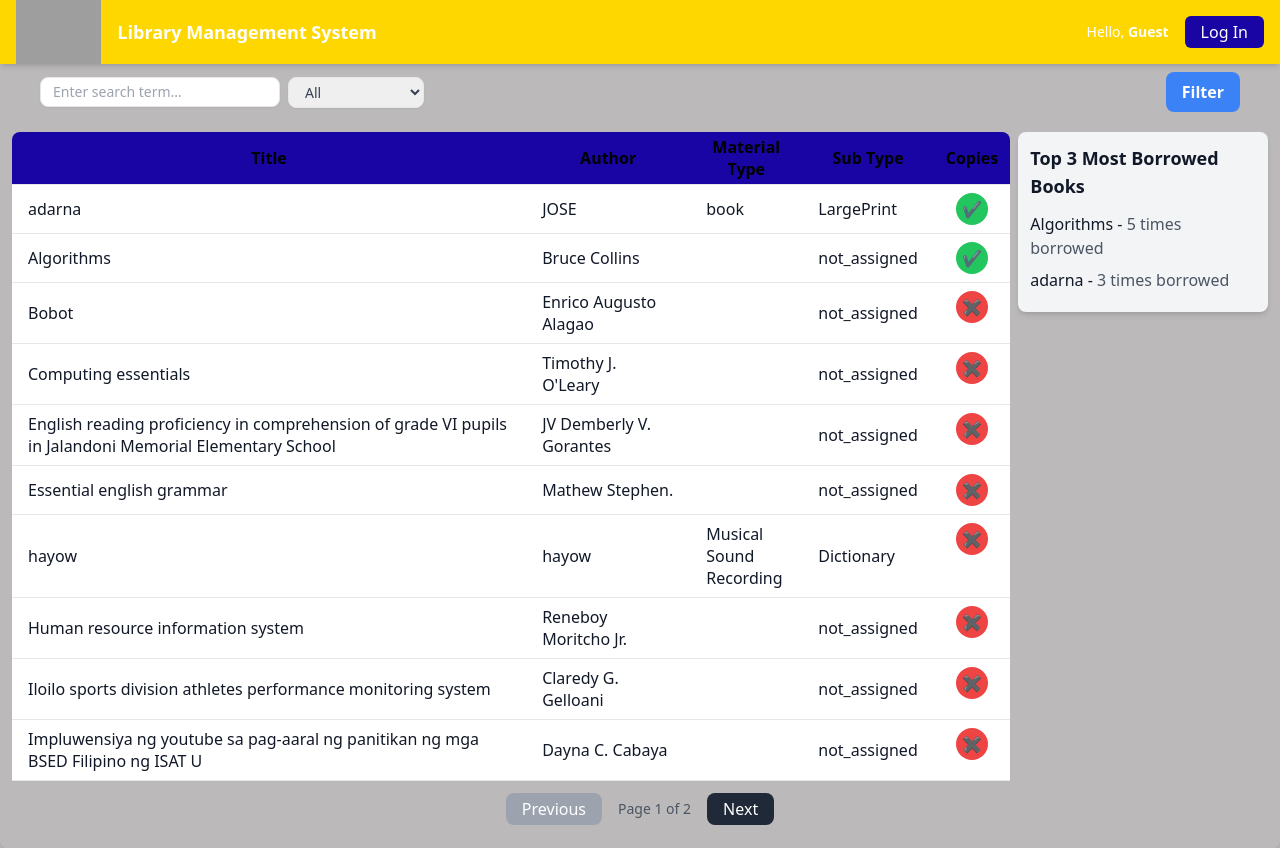
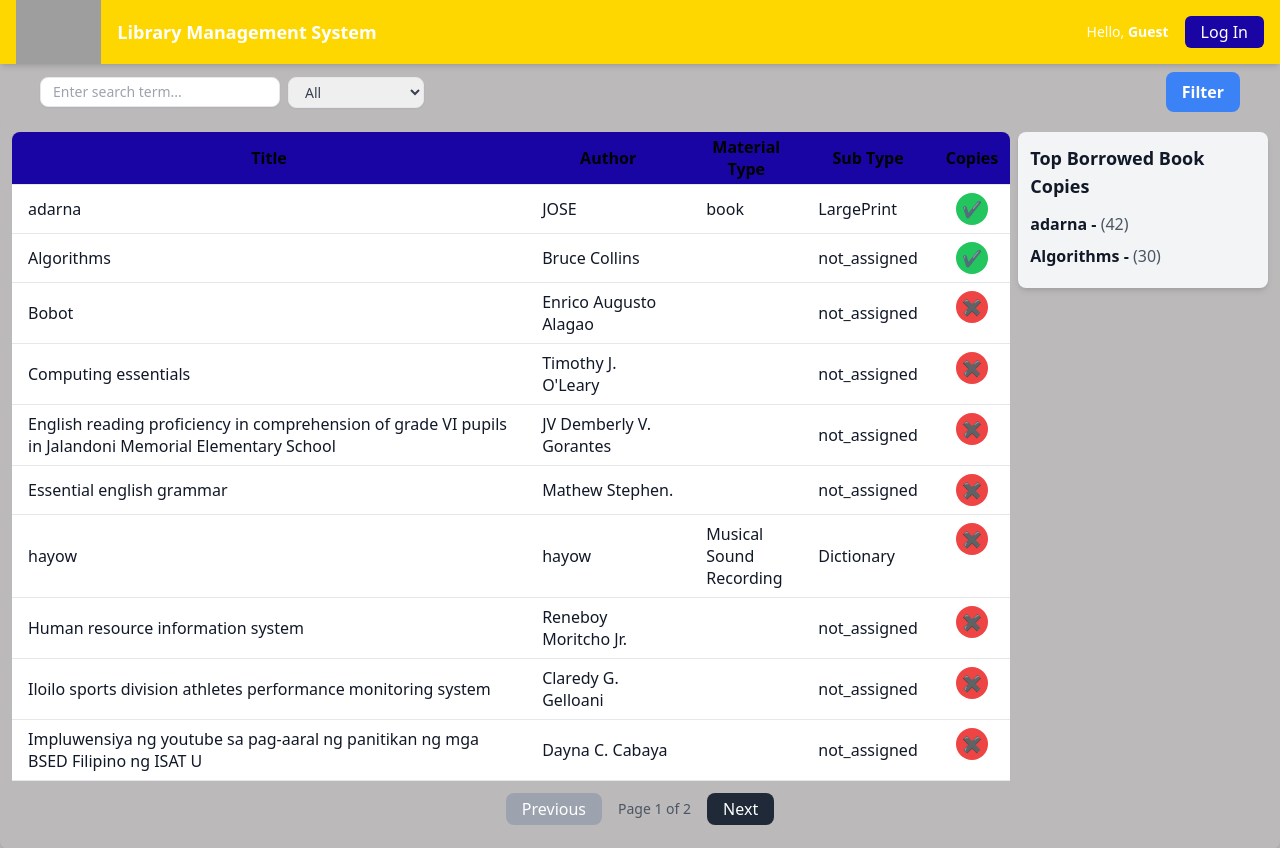
Before and after one commit to SiLVeR-BaLls/Library-Management-System, a PHP site: page / in a window 1280 px wide. Shown: the top 848 px of the page. Run offline with PHP 8.4, Linux system fonts and the light colour scheme; data comes from the database, SQL or seed files in the repository; tables that the repository leaves empty or names only in its code hold one stand-in row (values such as "Sample post"); some libraries are stand-ins or nearby versions; grey boxes are pictures that could not be loaded.

Commit message:
finals hofully

```diff
--- a/dashboard/page/include/AddStaffTable.php
+++ b/dashboard/page/include/AddStaffTable.php
@@ -112,8 +112,8 @@ if ($conn->connect_error) {
             <legend class="text-lg font-semibold">Personal Information</legend>
             <div class="grid grid-cols-1 md:grid-cols-2 gap-6">
                 <div>
-                    <label for="Sex" class="text-sm font-medium">Sex</label>
-                    <select id="Sex" name="Sex" class="w-full mt-1 border-gray-300 rounded-md shadow-sm">
+                    <label for="gender" class="text-sm font-medium">Sex</label>
+                    <select id="gender" name="gender" class="w-full mt-1 border-gray-300 rounded-md shadow-sm">
                         <option value="" disabled selected>Select Sex</option>
                         <option value="m">Male</option>
                         <option value="f">Female</option>
--- a/dashboard/page/include/AddUserTable.php
+++ b/dashboard/page/include/AddUserTable.php
@@ -39,8 +39,8 @@
       <legend class="text-lg font-semibold">Personal Information</legend>
       <div class="grid grid-cols-1 md:grid-cols-2 gap-6">
         <div>
-          <label for="Sex" class="text-sm font-medium">Sex</label>
-          <select id="Sex" name="Sex" class="w-full mt-1 border-gray-300 rounded-md shadow-sm">
+          <label for="gender" class="text-sm font-medium">Sex</label>
+          <select id="gender" name="gender" class="w-full mt-1 border-gray-300 rounded-md shadow-sm">
             <option value="" disabled selected>Select Sex</option>
             <option value="m">Male</option>
             <option value="f">Female</option>
--- a/dashboard/page/include/BrowseBook.php
+++ b/dashboard/page/include/BrowseBook.php
@@ -162,44 +162,48 @@ if ($conn && !$conn->connect_error) {
         </table>
 
         <div class="top-borrowed-books p-3 bg-gray-100 rounded-lg shadow-md w-1/5">
-            <h3 class="text-lg font-semibold mb-3">Top 3 Most Borrowed Books</h3>
+    <h3 class="text-lg font-semibold mb-3">Top Borrowed Book Copies</h3>
     <ul>
         <?php
-                // Query to fetch the top 3 most borrowed books
-                $topBorrowedQuery = "
+        // Query to fetch count of borrowed copies per book and the actual display title
+        $query = "
            SELECT
-                        book.B_title,
-                        COUNT(book_copies.book_copy_ID) AS borrow_count
+    bb.B_title AS book_title,
+    COUNT(bb.book_copy) AS borrow_count
 FROM
-                        book
-                    INNER JOIN
-                        book_copies ON book.book_id = book_copies.book_id
-                    WHERE
-                        book_copies.status = 'Borrowed'
+    borrow_book b
+LEFT JOIN
+    book_copies bb ON b.book_copy = bb.book_copy  -- Left join for all book copies
+RIGHT JOIN
+    book_copies bb2 ON b.book_copy = bb2.book_copy  -- Right join for all borrow records
 GROUP BY
-                        book.B_title
+    bb.B_title
 ORDER BY
     borrow_count DESC
 LIMIT 3;
+
         ";
 
-                $topBorrowedResult = $conn->query($topBorrowedQuery);
+        $result = $conn->query($query);
 
-                if ($topBorrowedResult && $topBorrowedResult->num_rows > 0):
-                    while ($topBook = $topBorrowedResult->fetch_assoc()):
+        if ($result && $result->num_rows > 0):
+            while ($row = $result->fetch_assoc()):
         ?>
                <li class="mb-2">
-                            <span class="font-medium"><?php echo htmlspecialchars($topBook['B_title']); ?></span> -
-                            <span class="text-gray-600"><?php echo $topBook['borrow_count']; ?> times borrowed</span>
+    <strong><?php echo htmlspecialchars($row['book_title']); ?> -</strong>
+    <span class="text-gray-600">(<?php echo $row['borrow_count']; ?>)</span>
 </li>
+
         <?php
             endwhile;
         else:
         ?>
-                    <li class="text-gray-600">No data available.</li>
+            <li class="text-red-600">No borrowed books found.</li>
         <?php endif; ?>
     </ul>
 </div>
+
+
     </div>
 
     <div class="flex justify-center items-center space-x-2 my-3 flex-col md:flex-row md:space-x-4">
```
Also changed, not shown: dashboard/page/pending.php (+12 -0 lines). Lines whose indentation alone changed are shown as unchanged.
